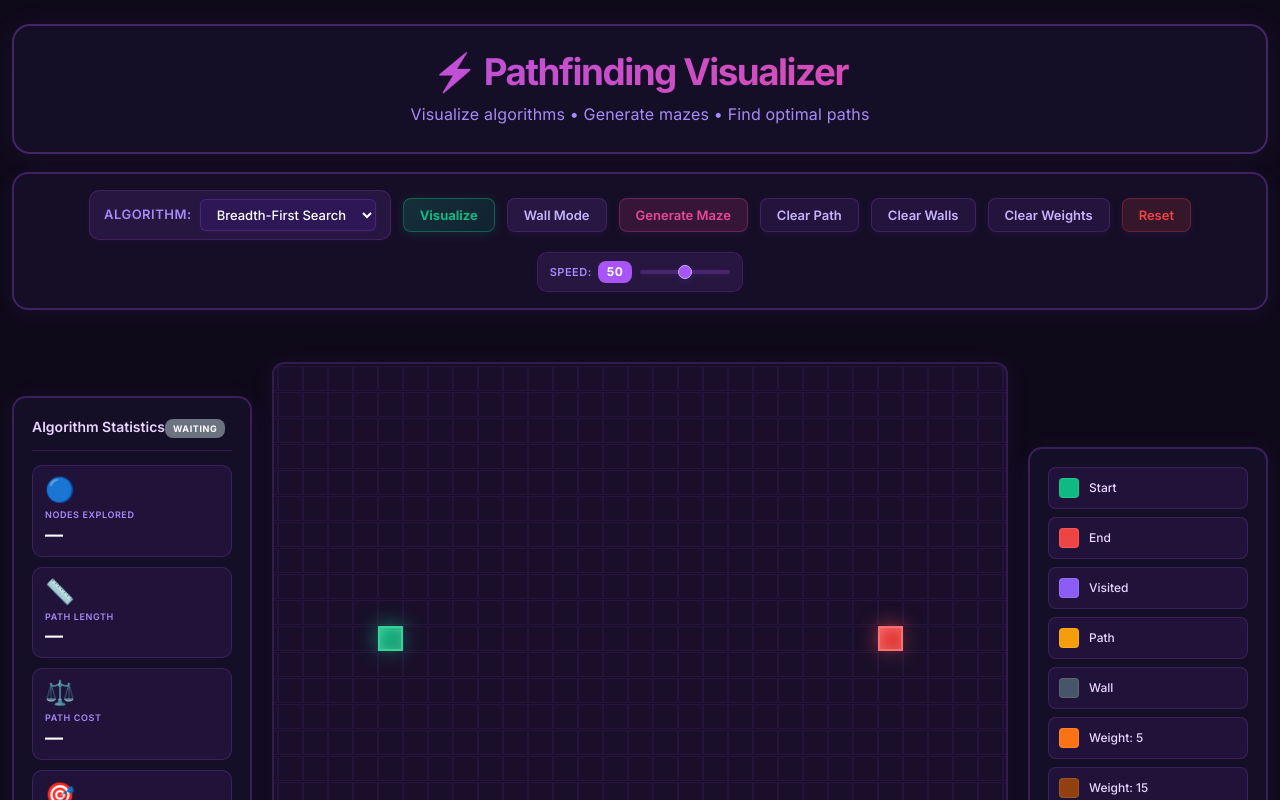
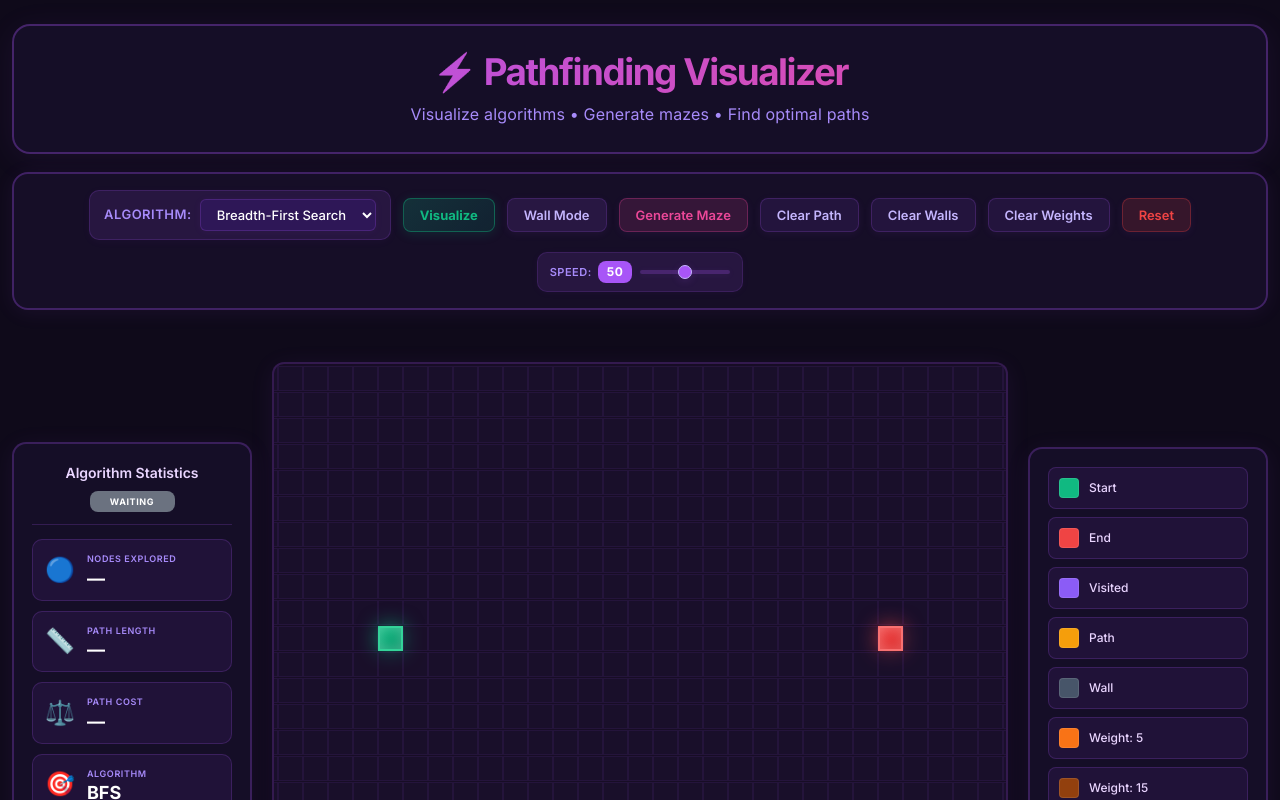
Before and after one commit to sagrvma/algorithm-visualizer, a React app: page / in a window 1280 px wide. Shown: the top 800 px of the page. Built offline with nearby package versions, Linux system fonts and the light colour scheme; the HTML template or start-up script is replaced by a standard one.

Commit message:
minor css fixes for the stats panel

```diff
--- a/src/features/pathfinding/PathfindingVisualizer.css
+++ b/src/features/pathfinding/PathfindingVisualizer.css
@@ -413,7 +413,6 @@ button:disabled {
 /* ============================================
    STATS PANEL - LEFT SIDEBAR
    ============================================ */
-
 .stats-panel {
   padding: 18px;
   background: rgba(24, 16, 42, 0.87);
@@ -421,7 +420,6 @@ button:disabled {
   border-radius: 14px;
   backdrop-filter: blur(8px);
   box-shadow: 0 4px 24px rgba(168, 85, 247, 0.08);
-  /* Removed position: sticky and top: 20px */
   transition: border 0.3s, box-shadow 0.3s;
 }
 
@@ -434,6 +432,10 @@ button:disabled {
 }
 
 .stats-header {
+  display: flex;
+  flex-direction: column;
+  align-items: center;
+  gap: 8px;
   margin-bottom: 14px;
   padding-bottom: 12px;
   border-bottom: 1px solid rgba(168, 85, 247, 0.2);
@@ -443,17 +445,24 @@ button:disabled {
   font-size: 14px;
   font-weight: 600;
   color: #e9d5ff;
-  margin-bottom: 6px;
 }
 
 .stats-badge {
-  padding: 3px 8px;
+  padding: 4px 10px;
   border-radius: 8px;
   font-size: 9px;
   font-weight: 700;
   text-transform: uppercase;
   letter-spacing: 0.6px;
   display: inline-block;
+  width: fit-content;
+  text-align: center;
+  min-width: 85px; /* Fixed width prevents layout shift */
+}
+
+.stats-badge.waiting {
+  background: #6b7280;
+  color: #ffffff;
 }
 
 .stats-badge.calculating {
@@ -472,8 +481,10 @@ button:disabled {
   flex-direction: column;
   gap: 10px;
 }
-
 .stats-item {
+  display: flex;
+  align-items: center;
+  gap: 12px;
   padding: 12px;
   background: rgba(168, 85, 247, 0.08);
   border: 1px solid rgba(168, 85, 247, 0.2);
@@ -490,7 +501,14 @@ button:disabled {
 .stat-icon {
   font-size: 24px;
   line-height: 1;
-  margin-bottom: 6px;
+  flex-shrink: 0; /* Prevents icon from shrinking */
+}
+
+.stat-content {
+  display: flex;
+  flex-direction: column;
+  gap: 4px;
+  flex: 1; /* Takes up remaining space */
 }
 
 .stat-label {
@@ -499,7 +517,6 @@ button:disabled {
   color: #a78bfa;
   text-transform: uppercase;
   letter-spacing: 0.6px;
-  margin-bottom: 4px;
 }
 
 .stat-value {
--- a/src/features/pathfinding/PathfindingVisualizer.tsx
+++ b/src/features/pathfinding/PathfindingVisualizer.tsx
@@ -404,7 +404,7 @@ const PathFindingVisualizer = () => {
     path: (typeof grid)[0],
     calculatedStats: typeof stats
   ): void => {
-    const PATH_ANIMATION_DELAY = (101 - speed) * 5; //Should be slower than visitedpathdelay, so multiplying by 5 to make it more noticeable
+    const PATH_ANIMATION_DELAY = 50; //Fixed path speed, independed of user selected speed
 
     for (let i = 0; i < path.length; i++) {
       setTimeout(() => {
@@ -445,6 +445,13 @@ const PathFindingVisualizer = () => {
     const newGrid: GridType = createInitialGrid();
 
     setGrid(newGrid);
+
+    setStats({
+      nodesExplored: 0,
+      pathLength: 0,
+      pathCost: 0,
+      isComplete: false,
+    });
   };
 
   //CLEAR PATH FUNCTIONALITY
```
